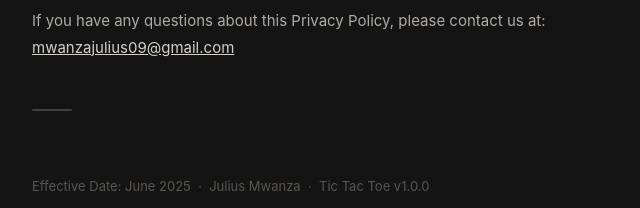
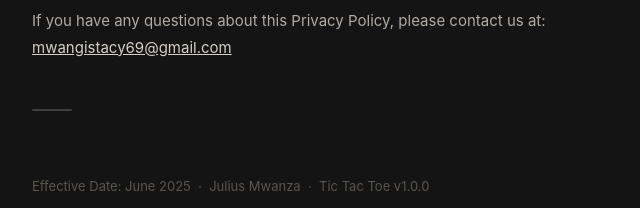
Before and after one commit to mwanzajulius/tictactoe, a website: page privacy-policy.html in a window 1280 px wide. Shown: the part 1196-1404 px from the top of the page, 272-912 px from the left. Drawn offline with Linux system fonts and the light colour scheme.

Commit message:
docs: update contact email in privacy policy

```diff
--- a/privacy-policy.html
+++ b/privacy-policy.html
@@ -81,7 +81,7 @@
   <h2>7. Contact</h2>
   <p>
     If you have any questions about this Privacy Policy, please contact us at:<br />
-    <a href="mailto:mwanzajulius09@gmail.com">mwanzajulius09@gmail.com</a>
+    <a href="mailto:mwangistacy69@gmail.com">mwangistacy69@gmail.com</a>
   </p>
 
   <div class="divider"></div>
```
